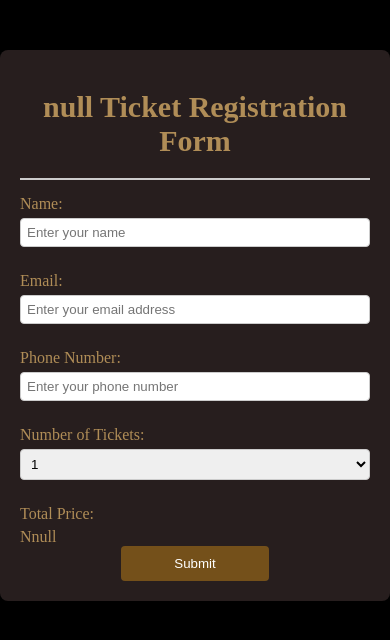
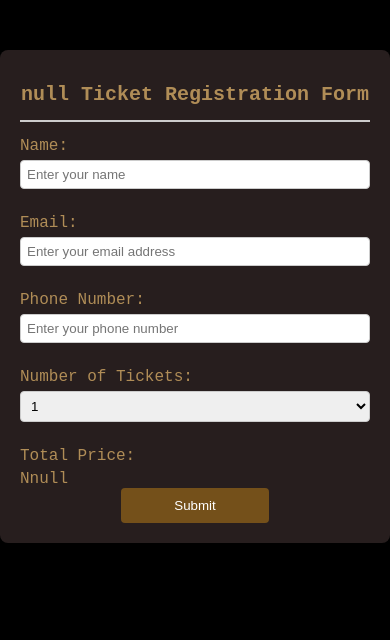
Before and after one commit to JulietNnaji/Tickets-Section, a plain HTML site: page registration.html in a window 390 px wide. Drawn offline with Linux system fonts and the light colour scheme.

Commit message:
Changed the fonts family

```diff
--- a/registration.html
+++ b/registration.html
@@ -7,7 +7,7 @@
     <title>Registration Form</title>
     <style>
         body {
-           font-family: 'Times New Roman', Times, serif;
+            font-family: 'GRASSEVENT', 'Courier New', monospace;
             margin: 0;
             padding: 0;
             background-color: black;
@@ -23,9 +23,10 @@
         }
 
         h1 {
+            font-family: 'GRASSEVENT', 'Courier New', monospace;
+            font-size: 25px;
             text-align: center;
             color: #B08D57;
-            font-size: 30px;
         }
 
         hr {
@@ -79,6 +80,11 @@ select:hover {
 
         #totalPrice {
             color: #B08D57;;
+        }
+        @media only screen and (max-width: 600px) {
+            h1{
+                font-size: 20px;
+            }
         }
     </style>
 </head>
```
Also changed, not shown: contact.html (+1 -1 lines), index.html (+2 -2 lines).
